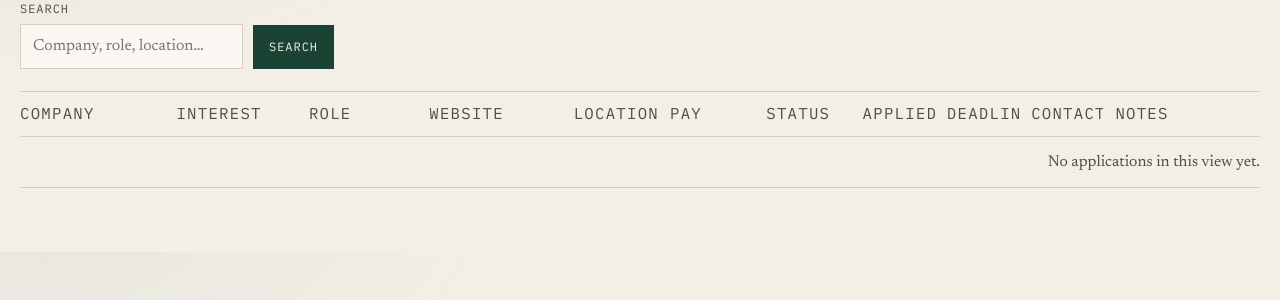
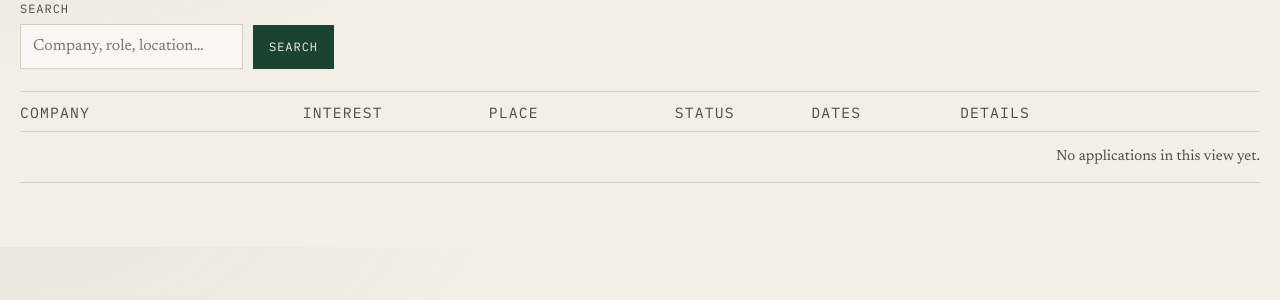
Before and after one commit to alexlindberg1/michelle-lindberg, a Flask app: template templates/board.html in a window 1280 px wide. Shown: the part 118-418 px from the top of the page. Run offline with Flask 3, Linux system fonts and the light colour scheme; the template is opened without the code that fills it, so the values that code supplies are empty.

Commit message:
Condense the application table into fewer, denser columns.

```diff
--- a/site/css/dashboard.css
+++ b/site/css/dashboard.css
@@ -240,19 +240,16 @@ table {
   width: 100%;
   border-collapse: collapse;
   table-layout: fixed;
-  min-width: 980px;
+  min-width: 760px;
 }
 
-.c-company { width: 12%; }
+.c-company { width: 22%; }
 .c-interest { width: 11%; }
-.c-role { width: 10%; }
-.c-site { width: 12%; }
-.c-location { width: 8%; }
-.c-pay { width: 8%; }
-.c-status { width: 8%; }
-.c-date { width: 7%; }
-.c-contact { width: 7%; }
-.c-notes { width: 7%; }
+.c-site { width: 4%; }
+.c-place { width: 15%; }
+.c-status { width: 11%; }
+.c-dates { width: 12%; }
+.c-details { width: 19%; }
 .c-edit { width: 6%; }
 
 caption, .sr {
@@ -266,9 +263,9 @@ caption, .sr {
 th, td {
   text-align: left;
   vertical-align: middle;
-  padding: 11px 12px;
+  padding: 8px 10px;
   border-bottom: 1px solid var(--line);
-  font-size: 0.98rem;
+  font-size: 0.92rem;
   overflow: hidden;
 }
 
--- a/templates/board.html
+++ b/templates/board.html
@@ -49,30 +49,22 @@
     <colgroup>
       <col class="c-company">
       <col class="c-interest">
-      <col class="c-role">
       <col class="c-site">
-      <col class="c-location">
-      <col class="c-pay">
+      <col class="c-place">
       <col class="c-status">
-      <col class="c-date">
-      <col class="c-date">
-      <col class="c-contact">
-      <col class="c-notes">
+      <col class="c-dates">
+      <col class="c-details">
       <col class="c-edit">
     </colgroup>
     <thead>
       <tr>
         <th>Company</th>
         <th>Interest</th>
-        <th>Role</th>
-        <th>Website</th>
-        <th>Location</th>
-        <th>Pay</th>
+        <th><span class="sr">Website</span></th>
+        <th>Place</th>
         <th>Status</th>
-        <th>Applied</th>
-        <th>Deadline</th>
-        <th>Contact</th>
-        <th>Notes</th>
+        <th>Dates</th>
+        <th>Details</th>
         <th><span class="sr">Edit</span></th>
       </tr>
     </thead>
@@ -80,7 +72,10 @@
       {% if rows %}
       {% for row in rows %}
       <tr>
-        <td><span class="company-cell">{% if row.favicon %}<img class="favicon" src="{{ row.favicon }}" alt="" loading="lazy" width="16" height="16" onerror="this.remove()">{% endif %}<span>{{ row.company }}</span></span></td>
+        <td>
+          <span class="company-cell">{% if row.favicon %}<img class="favicon" src="{{ row.favicon }}" alt="" loading="lazy" width="16" height="16" onerror="this.remove()">{% endif %}<span>{{ row.company }}</span></span>
+          {% if row.role %}<span class="sub">{{ row.role }}</span>{% endif %}
+        </td>
         <td class="interest">
           {% set score = row.interest|default(0)|int %}
           <form class="stars" method="post" action="{{ path }}/applications/{{ row.id }}/interest" aria-label="Interest in {{ row.company }}">
@@ -90,22 +85,25 @@
             {% endfor %}
           </form>
         </td>
-        <td>{{ row.role }}</td>
         <td class="site">
           {% if row.website %}
-          <a href="{{ row.website }}" rel="noreferrer noopener" target="_blank">{{ row.website }}</a>
+          <a class="ext" href="{{ row.website }}" rel="noreferrer noopener" target="_blank" aria-label="Open posting for {{ row.company }}">↗</a>
           {% endif %}
         </td>
-        <td>{{ row.location }}</td>
-        <td>{{ row.pay }}</td>
+        <td>
+          {{ row.location }}
+          {% if row.pay %}<span class="sub">{{ row.pay }}</span>{% endif %}
+        </td>
         <td><span class="pill pill-{{ row.status | lower | replace(' ', '-') }}">{{ row.status }}</span></td>
-        <td>{{ row.applied_on }}</td>
-        <td>{{ row.deadline }}</td>
-        <td>{{ row.contact }}</td>
+        <td class="dates">
+          {{ row.applied_on }}
+          {% if row.deadline %}<span class="sub">Due {{ row.deadline }}</span>{% endif %}
+        </td>
         <td class="notes">
+          {% if row.contact %}<span class="contact">{{ row.contact }}</span>{% endif %}
           {% if row.notes %}
           <details>
-            <summary>{{ row.notes[:70].splitlines()[0] }}{% if row.notes|length > 70 %}…{% endif %}</summary>
+            <summary>{{ row.notes[:60].splitlines()[0] }}{% if row.notes|length > 60 %}…{% endif %}</summary>
             <p>{{ row.notes }}</p>
           </details>
           {% endif %}
@@ -115,7 +113,7 @@
       {% endfor %}
       {% else %}
       <tr>
-        <td class="empty" colspan="12">No applications in this view yet.</td>
+        <td class="empty" colspan="8">No applications in this view yet.</td>
       </tr>
       {% endif %}
     </tbody>
```
Also changed, not shown: other parts of site/css/dashboard.css (+35 -9 lines).
